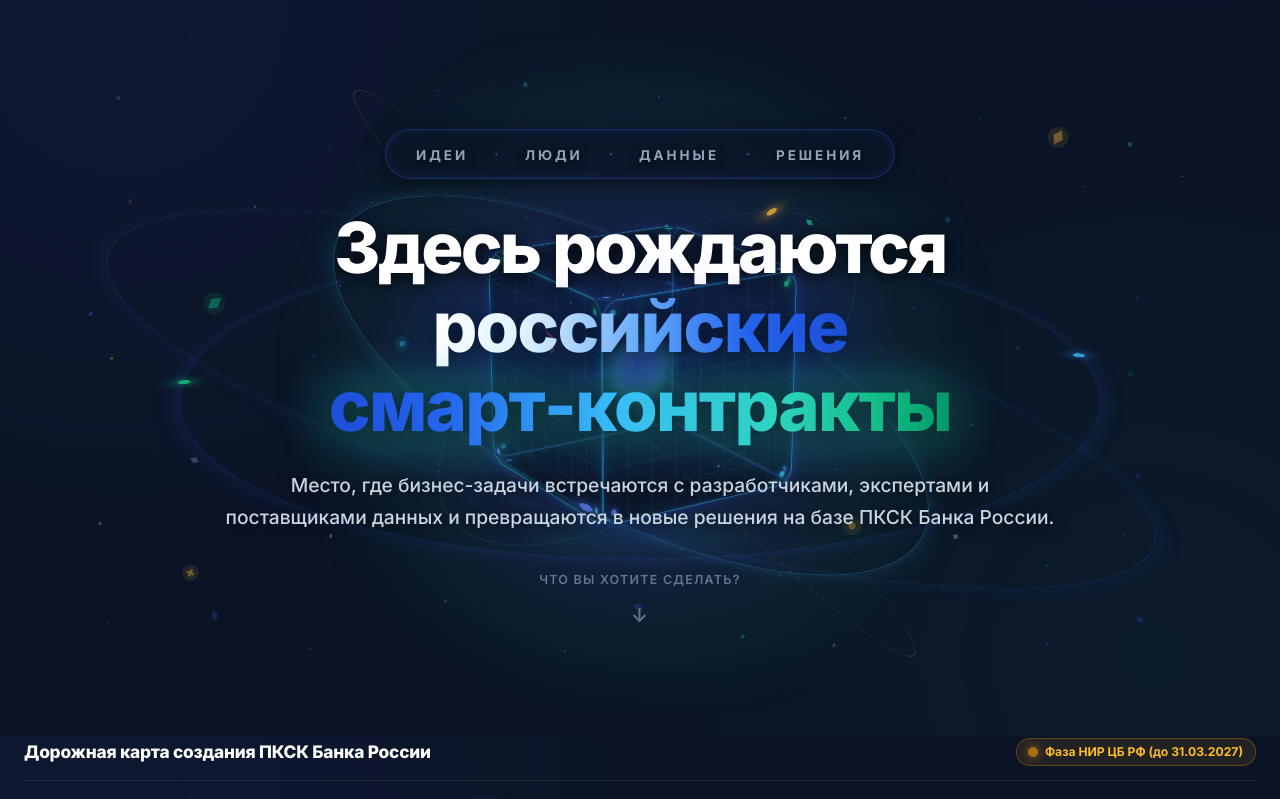
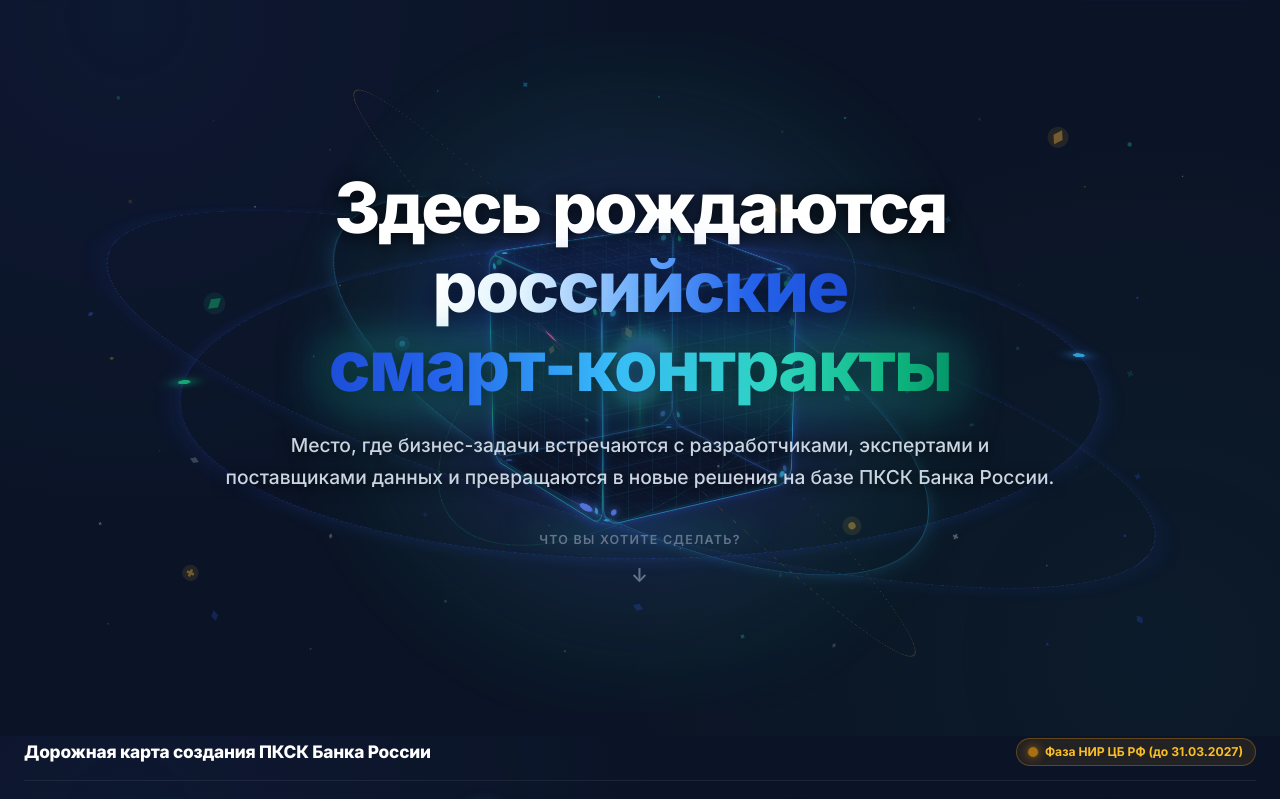
Before and after one commit to Th3Dem/smartcontractum, a FastAPI app: page / in a window 1280 px wide. Shown: the part 64-863 px from the top of the page. Run offline with FastAPI, Linux system fonts and the light colour scheme.

Commit message:
style(hero): remove ideas people data solutions eyebrow motto above H1 UTP

```diff
--- a/frontend/templates/home/index.html
+++ b/frontend/templates/home/index.html
@@ -3,7 +3,7 @@
 {% block title %}SmartContractum — Здесь рождаются российские смарт-контракты | ПКСК Банка России{% endblock %}
 
 {% block extra_css %}
-<link rel="stylesheet" href="/static/css/hero.css?v=3.29.0">
+<link rel="stylesheet" href="/static/css/hero.css?v=3.30.0">
 {% endblock %}
 
 {% block content %}
@@ -101,37 +101,6 @@
 
         <!-- Foreground Hero Content (Elevated, 100% Readable, High-Contrast) -->
         <div class="hero-foreground-content">
-            <!-- Sleek Cyber-Minimalist Mission Motto with 3D Plasma Electrical Lightning -->
-            <div class="hero-eyebrow-pill" id="heroEyebrow" aria-label="Философия платформы">
-                <div class="eyebrow-word-item" data-word="ideas" data-color="#38bdf8" data-glow="rgba(56, 189, 248, 0.95)" tabindex="0" role="button" aria-label="Идеи">
-                    <span class="word-card-3d">
-                        <span class="word-text">ИДЕИ</span>
-                        <span class="word-glow-aura"></span>
-                    </span>
-                </div>
-                <span class="eyebrow-sep">·</span>
-                <div class="eyebrow-word-item" data-word="people" data-color="#16c784" data-glow="rgba(22, 199, 132, 0.95)" tabindex="0" role="button" aria-label="Люди">
-                    <span class="word-card-3d">
-                        <span class="word-text">ЛЮДИ</span>
-                        <span class="word-glow-aura"></span>
-                    </span>
-                </div>
-                <span class="eyebrow-sep">·</span>
-                <div class="eyebrow-word-item" data-word="data" data-color="#f6b83f" data-glow="rgba(246, 184, 63, 0.95)" tabindex="0" role="button" aria-label="Данные">
-                    <span class="word-card-3d">
-                        <span class="word-text">ДАННЫЕ</span>
-                        <span class="word-glow-aura"></span>
-                    </span>
-                </div>
-                <span class="eyebrow-sep">·</span>
-                <div class="eyebrow-word-item" data-word="solutions" data-color="#c084fc" data-glow="rgba(192, 132, 252, 0.95)" tabindex="0" role="button" aria-label="Решения">
-                    <span class="word-card-3d">
-                        <span class="word-text">РЕШЕНИЯ</span>
-                        <span class="word-glow-aura"></span>
-                    </span>
-                </div>
-            </div>
-
             <!-- Main Heading with Crystal-Clear Contrast (Enlarged, Positioned in Foreground) -->
             <h1 class="hero-main-title">
                 <span class="hero-title-opt4-white">Здесь рождаются</span> <br>
@@ -530,5 +499,5 @@
 {% endblock %}
 
 {% block extra_js %}
-<script src="/static/js/hero.js?v=3.29.0" defer></script>
+<script src="/static/js/hero.js?v=3.30.0" defer></script>
 {% endblock %}
```
Also changed, not shown: WORKLOG.md (+10 -0 lines), tests/unit/test_home_routes.py (+0 -4 lines).
